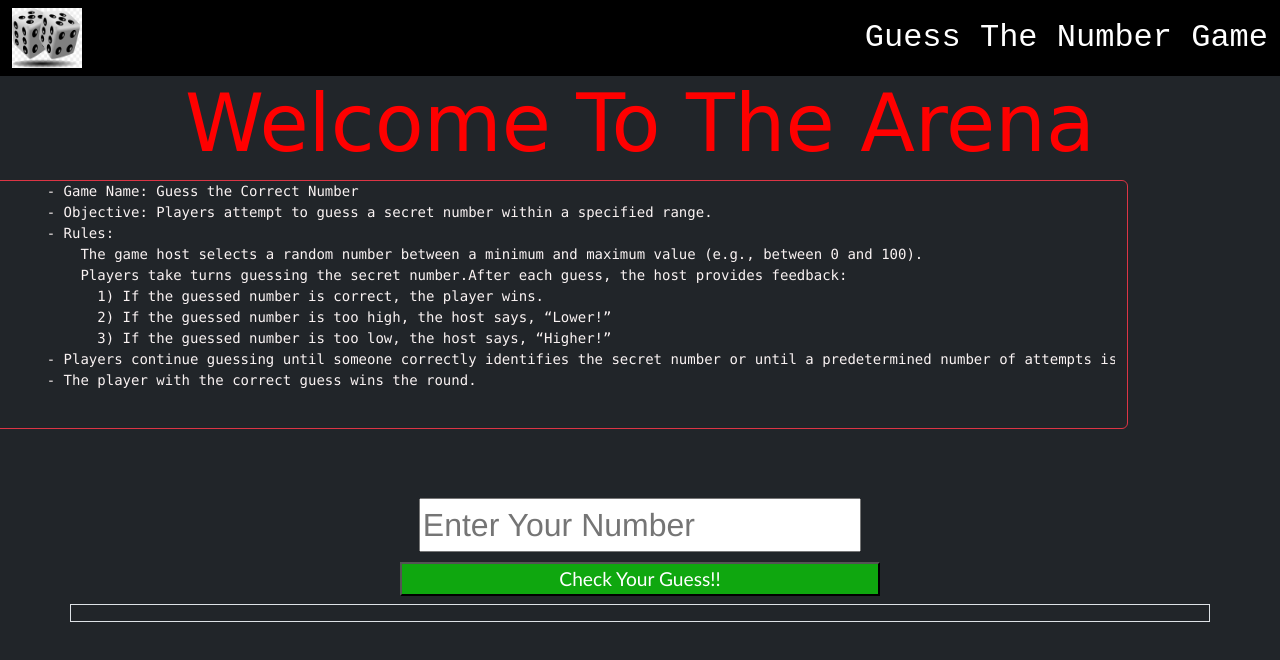
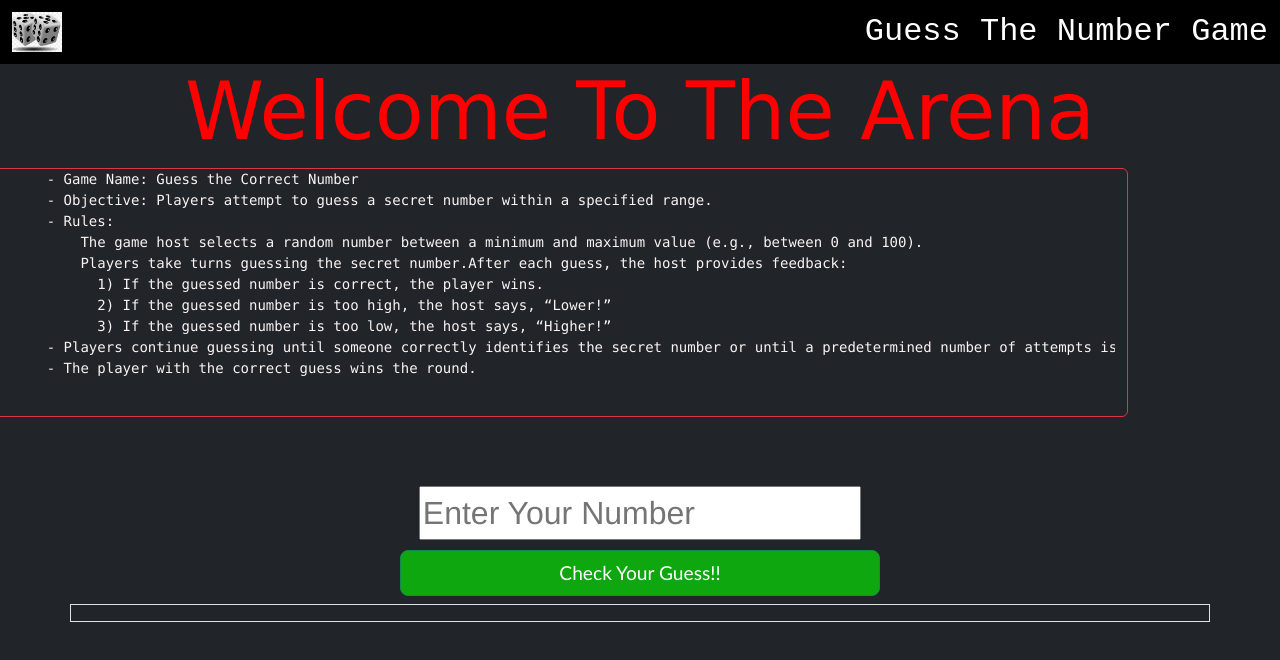
Before and after one commit to AyushKUMAR031/GuessTheNumber, a plain HTML site: page index.html in a window 1280 px wide. Drawn offline with nearby package versions, Linux system fonts and the light colour scheme.

Commit message:
Update index.html

```diff
--- a/index.html
+++ b/index.html
@@ -11,7 +11,7 @@
 <body class="bg-dark">
     <nav class="navbar bg-body-black ">
         <div class="container-fluid">
-          <img src="gameLogo.png" alt="Logo" width="70" height="60" class="d-inline-block align-text-top">
+          <img src="gameLogo.png" alt="Logo" width="50" height="40" class="d-inline-block align-text-top">
             <span>Guess The Number Game</span>
         </div>
     </nav>
@@ -36,7 +36,7 @@
     <div class="container-fluid mt-5 p-2  text-center">
       <input type="number" id="in" placeholder="Enter Your Number" min="0" max="100">
       <br>
-      <button type="button" id="btn" onclick="checkNum()">Check Your Guess!!</button>
+      <button type="button" id="btn" onclick="checkNum()" class="btn btn-success btn-lg btn-block">Check Your Guess!!</button>
       <br>
     </div>
     <div class="container border">
```
